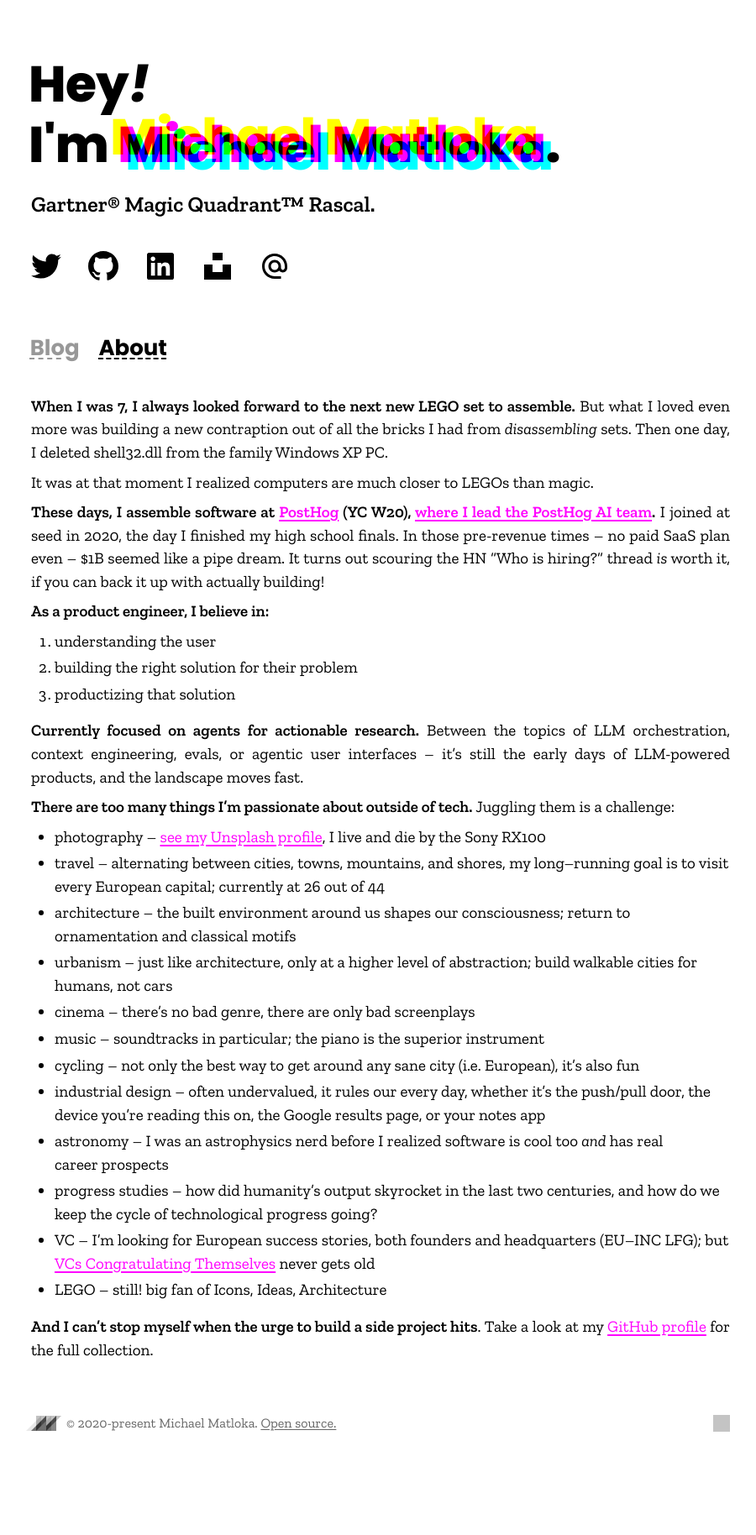
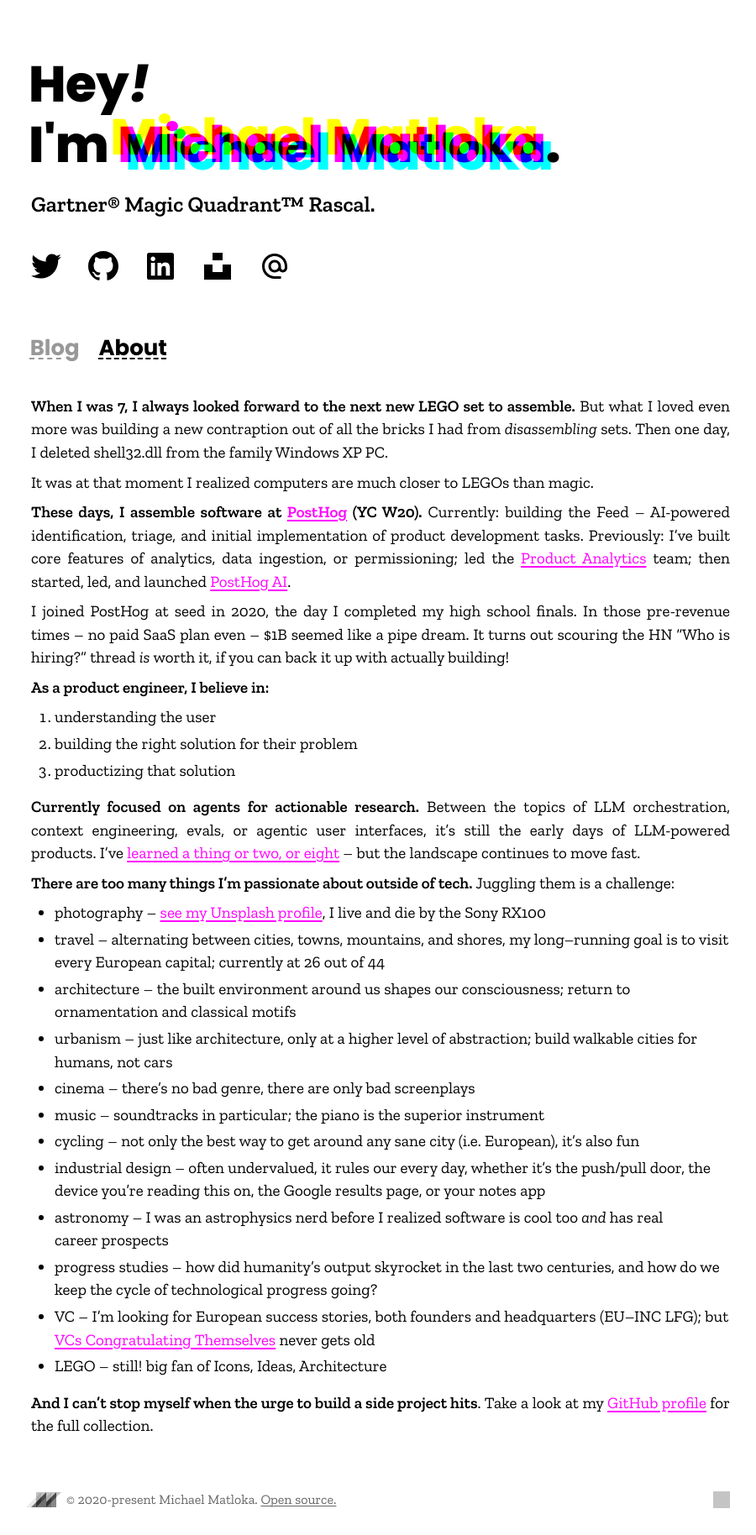
Before and after one commit to Twixes/matloka.com, a Jekyll site: the page built from about.md, in a window 1280 px wide. Shown: the whole page at 84% size, without its empty margins (187-1087 px from the left). Built offline with Jekyll 4.4.1, drawn with Linux system fonts in a browser that asks for light colours; comment, search, counter and statistics services are not loaded; before the commit the page ends 1737 px from its top, so only the background shows below that; grey boxes are pictures that could not be loaded.

Commit message:
Update about.md

```diff
--- a/about.md
+++ b/about.md
@@ -9,7 +9,9 @@
 
 It was at that moment I realized computers are much closer to LEGOs than magic.
 
-**These days, I assemble software at [PostHog](https://posthog.com/) (YC W20), [where I lead the PostHog AI team](https://posthog.com/teams/posthog-ai).** I joined at seed in 2020, the day I finished my high school finals. In those pre-revenue times – no paid SaaS plan even – $1B seemed like a pipe dream. It turns out scouring the HN "Who is hiring?" thread _is_ worth it, if you can back it up with actually building!
+**These days, I assemble software at [PostHog](https://posthog.com/) (YC W20).** Currently: building the Feed – AI-powered identification, triage, and initial implementation of product development tasks. Previously: I've built core features of analytics, data ingestion, or permissioning; led the [Product Analytics](https://posthog.com/product-analytics) team; then started, led, and launched [PostHog AI](https://posthog.com/ai).
+
+I joined PostHog at seed in 2020, the day I completed my high school finals. In those pre-revenue times – no paid SaaS plan even – $1B seemed like a pipe dream. It turns out scouring the HN "Who is hiring?" thread _is_ worth it, if you can back it up with actually building!
 
 **As a product engineer, I believe in:**
 
@@ -17,7 +19,7 @@
 2. building the right solution for their problem
 3. productizing that solution
 
-**Currently focused on agents for actionable research.** Between the topics of LLM orchestration, context engineering, evals, or agentic user interfaces – it's still the early days of LLM-powered products, and the landscape moves fast.
+**Currently focused on agents for actionable research.** Between the topics of LLM orchestration, context engineering, evals, or agentic user interfaces, it's still the early days of LLM-powered products. I've [learned a thing or two, or eight](https://posthog.com/blog/8-learnings-from-1-year-of-agents-posthog-ai) – but the landscape continues to move fast.
 
 **There are too many things I'm passionate about outside of tech.** Juggling them is a challenge:
 
```
